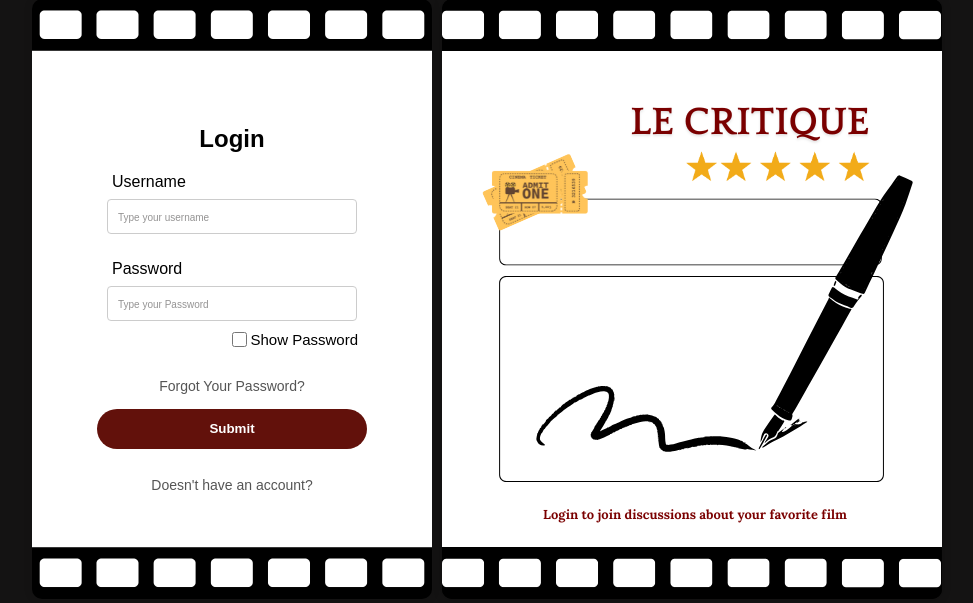
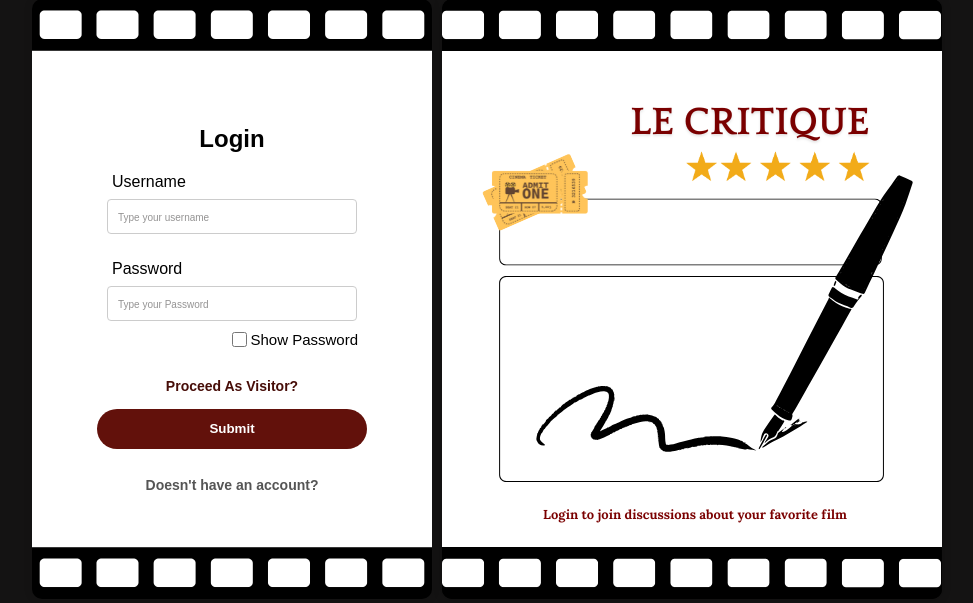
Before and after one commit to HuynhKent14/form_validation, a PHP site: page / in a window 1280 px wide. Shown: the part 101-704 px from the top of the page, without its empty margins (153-1126 px from the left). Run offline with PHP 8.4, Linux system fonts and the light colour scheme.

Commit message:
feat: visitor fix: css links

```diff
--- a/css/login.css
+++ b/css/login.css
@@ -43,11 +43,28 @@ input[type="submit"]:hover {
   background-color: #8f251d;
 }
 
+.visitor {
+  color: #470d08;
+  text-decoration: none;
+  font-size: 14px;
+  font-weight: 700;
+  margin-top: 10px;
+  transition: 0.3s ease;
+  cursor: pointer;
+}
+
+.visitor:hover {
+  scale: 1.02;
+  text-decoration: none;
+}
+
 a {
   color: #555;
   text-decoration: none;
   font-size: 14px;
+  font-weight: 700;
   margin-top: 10px;
+  cursor: pointer;
 }
 
 a:hover {
--- a/css/signin.css
+++ b/css/signin.css
@@ -44,8 +44,7 @@ button:hover {
   background-color: #8f251d;
 }
 
-.login-link,
-a {
+.login-link {
   color: #555;
   text-decoration: none;
   font-size: 14px;
--- a/index.php
+++ b/index.php
@@ -4,7 +4,7 @@
 <head>
   <meta charset="UTF-8">
   <meta name="viewport" content="width=device-width, initial-scale=1.0">
-  <title>Document</title>
+  <title>Le Critique</title>
   <link rel="stylesheet" href="css/index.css">
 </head>
 
--- a/login.php
+++ b/login.php
@@ -4,8 +4,7 @@
 <head>
     <meta charset="UTF-8">
     <meta name="viewport" content="width=device-width, initial-scale=1.0">
-    <link rel="stylesheet" href="login.css">
-    <title>Document</title>
+    <title>Log In</title>
     <link rel="stylesheet" href="css/login.css">
 </head>
 
@@ -25,7 +24,7 @@
             </div>
             <br>
             <span></span>
-            <a href="">Forgot Your Password?</a>
+            <a class="visitor">Proceed As Visitor?</a>
             <input type="submit" value="Submit"> <br>
             <a onclick=toggleForms(1)>Doesn't have an account?</a>
         </div>
```
